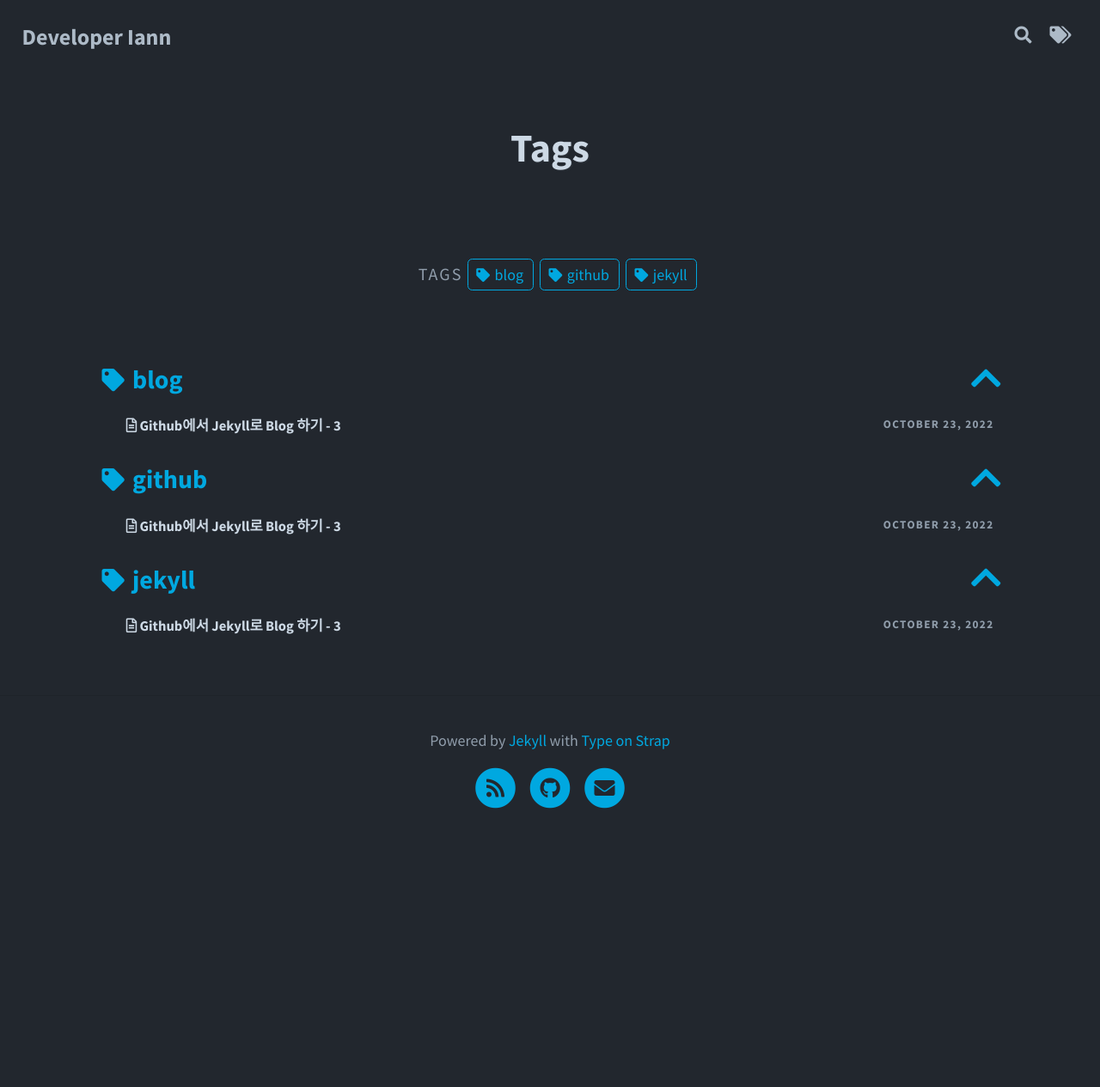
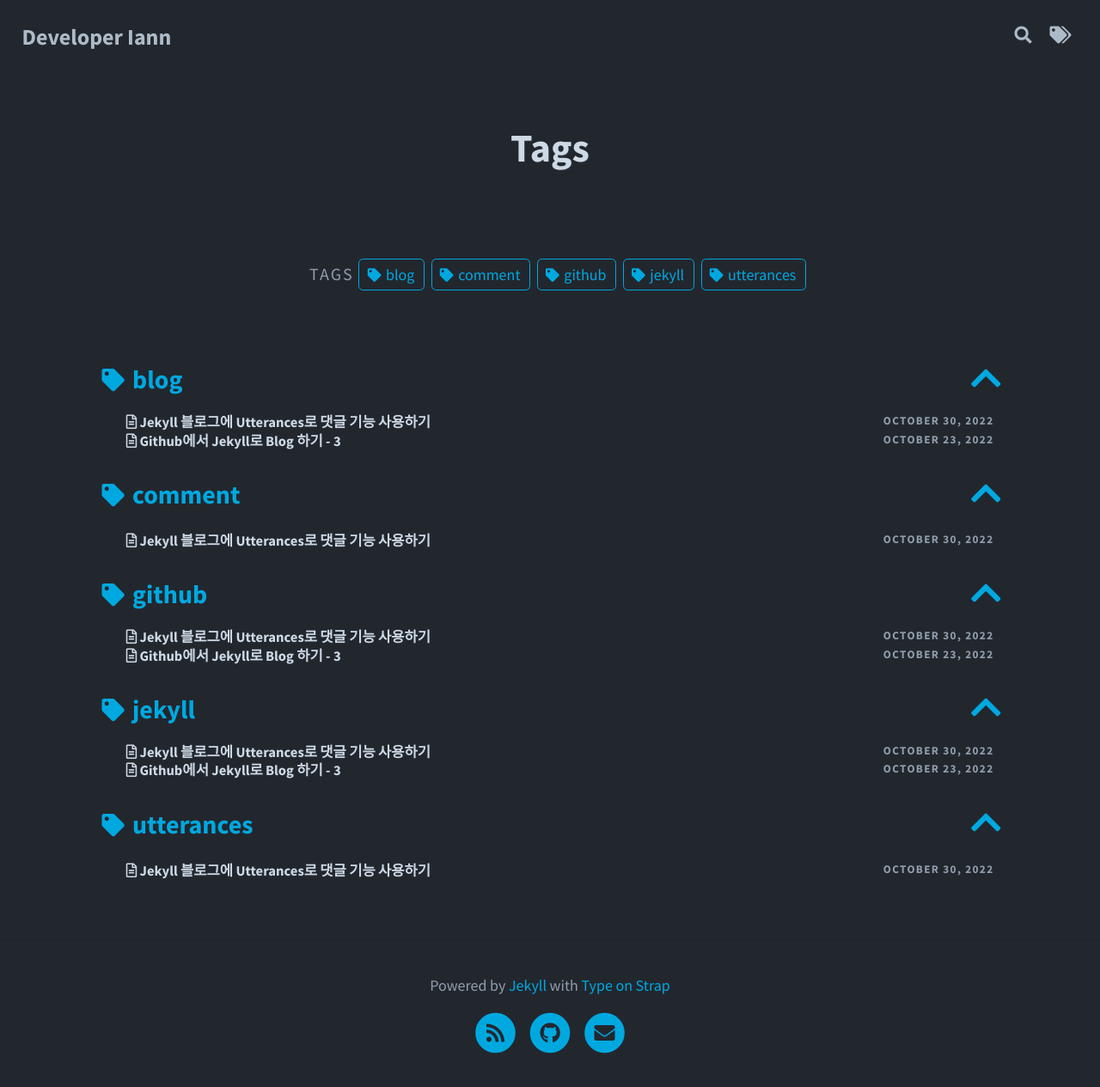
Before and after one commit to dev-iann/dev-iann.github.io, a Jekyll site: the page built from docs/pages/tags.md, in a window 1280 px wide. Shown: the whole page at 86% size. Built offline with Jekyll 4.4.1, drawn with Linux system fonts in a browser that asks for light colours; comment, search, counter and statistics services are not loaded; before the commit the page ends 980 px from its top, so only the background shows below that; part of the change alters nothing that is shown.

Commit message:
add comment using utterances

````diff
--- a/docs/_config.yml
+++ b/docs/_config.yml
@@ -28,8 +28,8 @@ description: >- # this means to ignore newlines until "baseurl:"
 # favicon: assets/favicon/ico
 color_theme: dark
 
-baseurl: "" # the subpath of your site, e.g. /blog
-url: "" # the base hostname & protocol for your site, e.g. http://example.com
+baseurl: "/" # the subpath of your site, e.g. /blog
+url: "https://dev-iann.github.io" # the base hostname & protocol for your site, e.g. http://example.com
 github_username:  dev-iann
 
 # BLOG CONFIGURATION
@@ -47,6 +47,16 @@ fotter_text: " "
 sass:
   style: compressed
 plugins: [jekyll-paginate, jekyll-seo-tag, jekyll-feed]
+
+# Comments
+comments:
+  disqus_shortname:                                     # Your discus shortname for comments
+  cusdis_app_id:                                        # Your cusdis data-app-id
+  utterances:                                           # Enable by filling below information. For more info, go to https://utteranc.es
+    repo: dev-iann/dev-iann.github.io                   # your public comments repository (e.g. owner/repo)
+    issue-term: og:title                                # Issue term (e.g. "comment" consider issues with this word in the title as comments)
+    theme: photon-dark
+    label: Comment
 
 remote_theme: sylhare/Type-on-Strap
 
--- /dev/null
+++ b/docs/_posts/2022-10-30-install-utterances-to-use-comment.md
@@ -0,0 +1,145 @@
+---
+layout: post
+title:  "Jekyll 블로그에 Utterances로 댓글 기능 사용하기"
+hide_title: false
+date:   2022-10-30 22:00:00 +0900
+# feature-img: "assets/img/sample.png"              # Add a feature-image to the post
+# thumbnail: "assets/img/thumbnails/sample-th.png"  # Add a thumbnail image on blog view
+# color: rgb(80,140,22)                             # Add the specified color as feature image, and change link colors in post
+# bootstrap: true                                   # Add bootstrap to the page
+tags: [github, jekyll, blog, utterances, comment]
+---
+
+안녕하세요. 개발자 Iann입니다.
+
+지난 포스트
+- [Github에서 jekyll로 Blog 하기 1편][github-jekyll-blog-1]
+- [Github에서 jekyll로 Blog 하기 2편][github-jekyll-blog-2]
+- [Github에서 jekyll로 Blog 하기 3편][github-jekyll-blog-3]
+
+까지 완료하면서 블로그의 틀이 만들어졌습니다. 이번 편에서는 댓글 기능을 붙여보겠습니다.
+
+<br>
+
+Jekyll은 Static site generator입니다. 블로그가 만들어지고 난 이후, 사용자와의 인터랙션을 통한 데이터 저장이 불가능합니다.
+하지만, Utterances는 Github의 issues를 활용하여 댓글을 issues에 등록하는 형태로 댓글 저장을 가능하게 합니다.
+(와 레알 머리 좋음.... 감탄....)
+
+<br>
+
+물론 이외의 다른 댓글 서비스들도 있습니다. 외부 저장소에 댓글을 저장하는 서비스들이고 이들은 당연하게도 기본적으로 `유료`입니다. Disqus라는 잘 알려진 무료 댓글 서비스가 있지만, 광고가 노출될뿐만 아니라 최근엔 속도가 아주 느려 사용자들의 외면을 받고 있습니다.
+
+<br>
+
+뭐 암튼, 무료에다가 Github 내의 Issue 기능을 이용한 Utterances를 이용해보기로 합시다.
+
+먼저, [Utterances App을 설치][install-utterances]합니다.
+
+<br>
+
+![Utterances App 설치](/assets/images/2022/10/install_utterance_1.png)
+
+<br>
+
+![Utterances App 설치](/assets/images/2022/10/install_utterance_2.png)
+
+<br>
+
+설치라고 뭐 특별한게 없습니다. 댓글을 저장하기 위해(issue를 생성하기 위해) Repository를 정하고, issue 읽기/쓰기 권한을 부여하는 겁니다. 댓글만을 위해 따로 Repository를 생성하기도 합니다. 전 그냥 큰 고민하지 않고 블로그 Repository에 추가했습니다.
+
+<br>
+
+다음은 설정입니다.
+
+![Utterances App 설정](/assets/images/2022/10/install_utterance_3.png)
+
+<br>
+
+댓글을 연결할 Repository를 적습니다. 보통 `<owner>/<repo>`의 형태입니다.
+
+<br>
+
+![Utterances App 설정](/assets/images/2022/10/install_utterance_4.png)
+
+<br>
+
+다음은 블로그 Post와 댓글(Issue)를 어떻게 매핑 시킬지 정합니다.
+뭔가 말이 어려워 보이지만, "Post를 Issue로 생성해서 댓글을 매핑 시킬껀데 Issue 제목을 뭘로 할까?" 라고 보면 됩니다.
+
+- Issue title contains page pathname
+- Issue title contains page URL
+
+<br>
+
+이 두가지는 URL 기반으로 `issue`를 만듭니다. 첫번째는 origin 이후의 url기준, 두번째는 URL full path 기준입니다.
+앞으로 여러가지 블로그 설정을 하면서 URL이 달라질 가능성이 있어 URL 기반은 패스합니다.
+
+- Issue title contains page title
+- Issue title contains page og:title
+
+<br>
+
+다음은 제목 기반 `issue` 매핑입니다. 두가지 모두 제목 기반이지만 첫번째에는 블로그 제목이 포함된다는 점이 다릅니다.
+
+- Specific issue number
+
+`issue` 번호 기반 매핑입니다. 이 경우 `issue`가 자동 생성되지 않으므로 사용자가 게시물과 매핑할 `issue`를 생성해야 합니다. 귀찮겠죠? ㅋㅋ
+
+- Issue title contains specific term
+마지막으로 특정 문구를 포함한 `issue`와 매핑 시킵니다. 조건을 만족한 `issue`가 없을 경우 자동 생성해준다고 합니다.
+
+<br>
+
+항목들을 보다보니 Post와 댓글(issue)을 매핑시키는 것과 동시에, 댓글 외의 issue와 구분을 위한 목적들도 눈에 보입니다.
+
+그리하여 고른 것은 `Issue title contains page og:title` 요 항목입니다. 설마 제목이 중복될 일은 없겠지.... 라고 생각하지만,
+글이 많아지면 어떻지 모르겠습니다 ㅋㅋ
+
+<br>
+
+![Utterances App 설정](/assets/images/2022/10/install_utterance_5.png)
+
+<br>
+
+다음은 `Issue Label` 입니다. issue를 생성할 때 Label을 달아서 이게 댓글과 매핑된다는 표시를 해주는 용도입니다.
+
+블로그 용도만을 위한 Repository인지라 크게 의미는 없지만 `간지`를 위해 설정해둡니다.
+
+<br>
+
+![Utterances App 설정](/assets/images/2022/10/install_utterance_6.png)
+
+<br>
+
+그리고 적당한 테마를 고르고 나면, 하단에 `script`가 나오는데 댓글 기능을 이용할 부분에 이 스크립트를 넣어주면 됩니다.
+전 모든 게시글에 댓글 기능을 넣을꺼라 `_layouts/post.liquid` 파일 하단을 살펴봅니다. (테마에 따라 확장자가 다를 수 있어요.)
+
+<br>
+
+```
+<!--Utterances-->
+{% if site.comments.utterances.repo and site.comments.utterances.issue-term %} {% include social/utterances.liquid %} {% endif %}
+```
+
+<br>
+
+제가 사용하는 테마에는 Utterance 코드가 이미 들어가 있습니다. 설정만 해주면 되겠네요. `_config.yml` 파일에서 설정합니다.
+
+```
+comments:
+  utterances: https://utteranc.es
+    repo: dev-iann/dev-iann.github.io
+    issue-term: og:title
+    theme: github-light
+    label: Comment
+
+```
+
+생성된 `script`와 거의 비슷하죠? 그러면 하단에 댓글 창이 나타납니다!!
+
+
+
+[github-jekyll-blog-1]: https://dev-iann.github.io/github/blog/2022/10/10/start-blog-with-github-and-jekyll-1.html{:target="_blank"}
+[github-jekyll-blog-2]: https://dev-iann.github.io/github/blog/2022/10/15/start-blog-with-github-and-jekyll-2.html{:target="_blank"}
+[github-jekyll-blog-3]: https://dev-iann.github.io/github/blog/2022/10/15/start-blog-with-github-and-jekyll-3.html{:target="_blank"}
+[install-utterances]: https://github.com/apps/utterances{:target="_blank"}
--- /dev/null
+++ b/docs/_sass/custom/_utterances.scss
@@ -0,0 +1,3 @@
+.utterances {
+    max-width: 100%;
+}
--- a/docs/_sass/type-on-strap.scss
+++ b/docs/_sass/type-on-strap.scss
@@ -52,3 +52,4 @@ Then create your _custom.scss right next to type-on-strap.scss and add in it all
 of the unique scss that your blog needs.
 
 */
+@import 'custom/utterances';
````
Also changed, not shown: docs/_layouts/post.liquid (+30 -12 lines), docs/assets/images/2022/10/install_utterance_1.png (added), docs/assets/images/2022/10/install_utterance_2.png (added), docs/assets/images/2022/10/install_utterance_3.png (added), docs/assets/images/2022/10/install_utterance_4.png (added), docs/assets/images/2022/10/install_utterance_5.png (added), docs/assets/images/2022/10/install_utterance_6.png (added).
